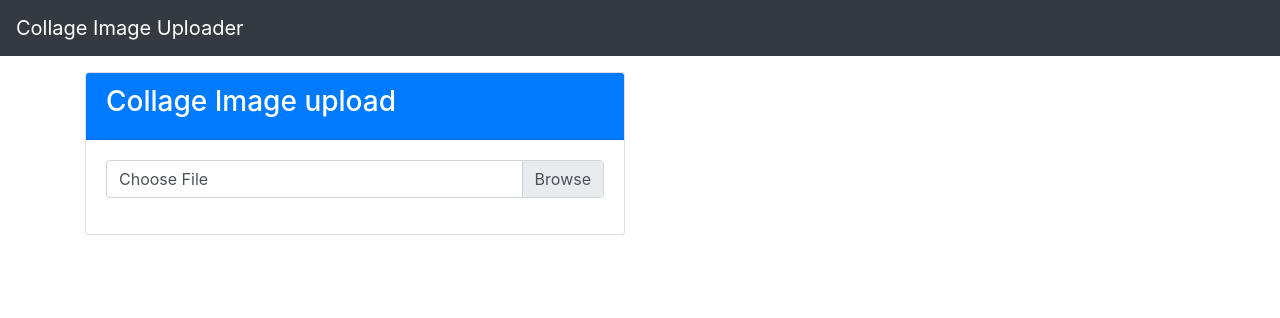
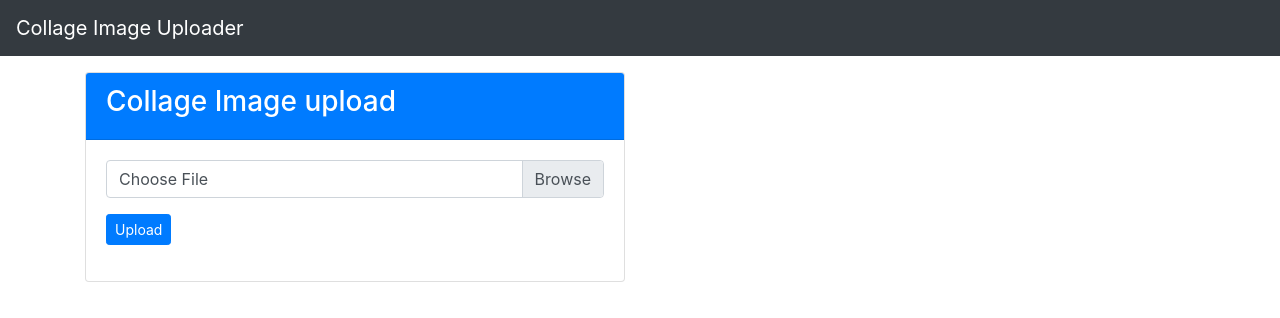
Before and after one commit to YashRajoria0327/img-uploder, a plain HTML site: page index.html in a window 1280 px wide. Drawn offline with Linux system fonts and the light colour scheme.

Commit message:
Update index.html

```diff
--- a/index.html
+++ b/index.html
@@ -46,7 +46,9 @@
                                     <input type="file" class="custom-file-input" id="customFile">
                                     <label class="custom-file-label" for="customFile">Choose File</label>
                                 </div>
-
+                                <div class="mt-3">
+                                    <input type="submit" value="Upload" class="btn btn-primary btn-sm">
+                                </div>
                             </form>
                         </div>
                     </div>
```
